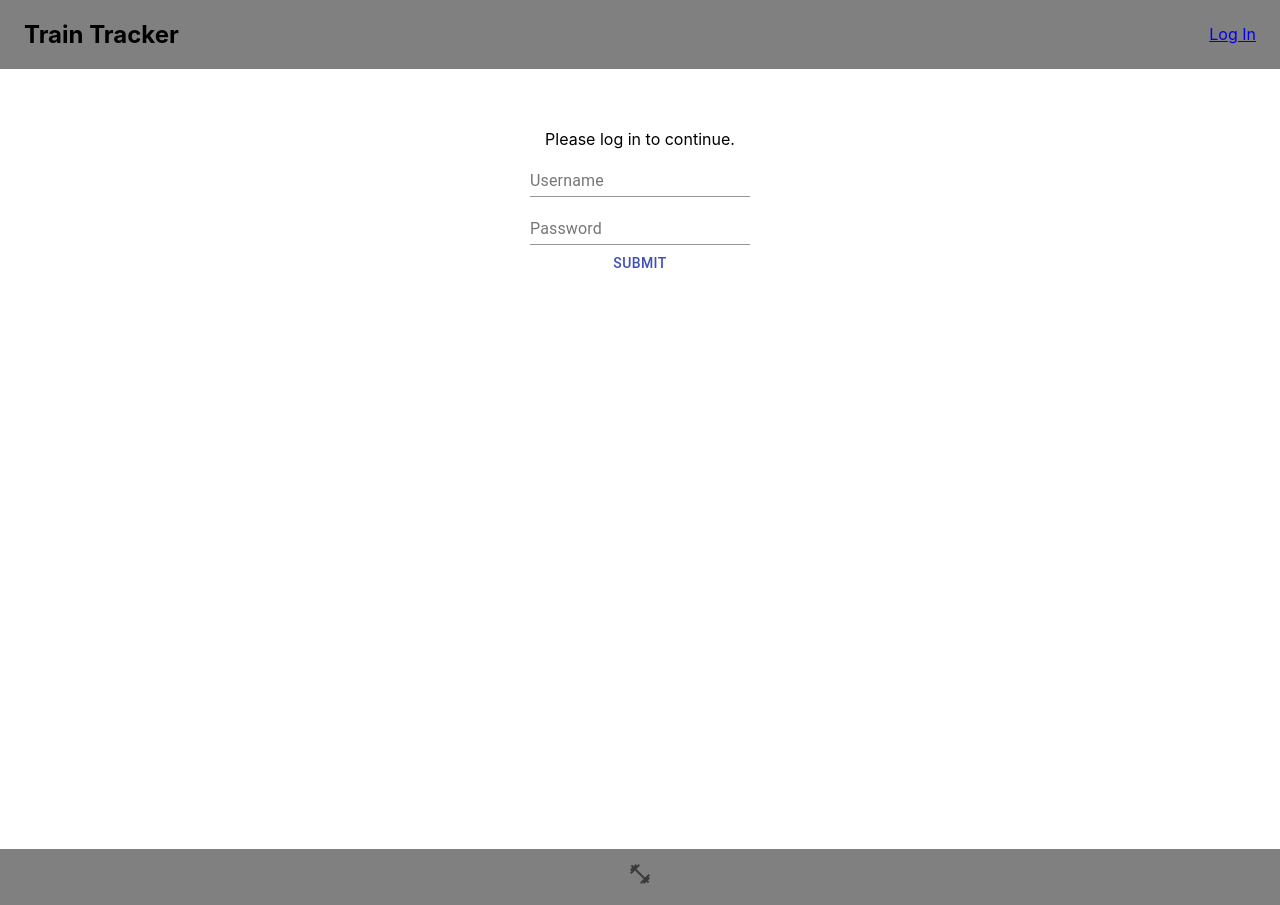
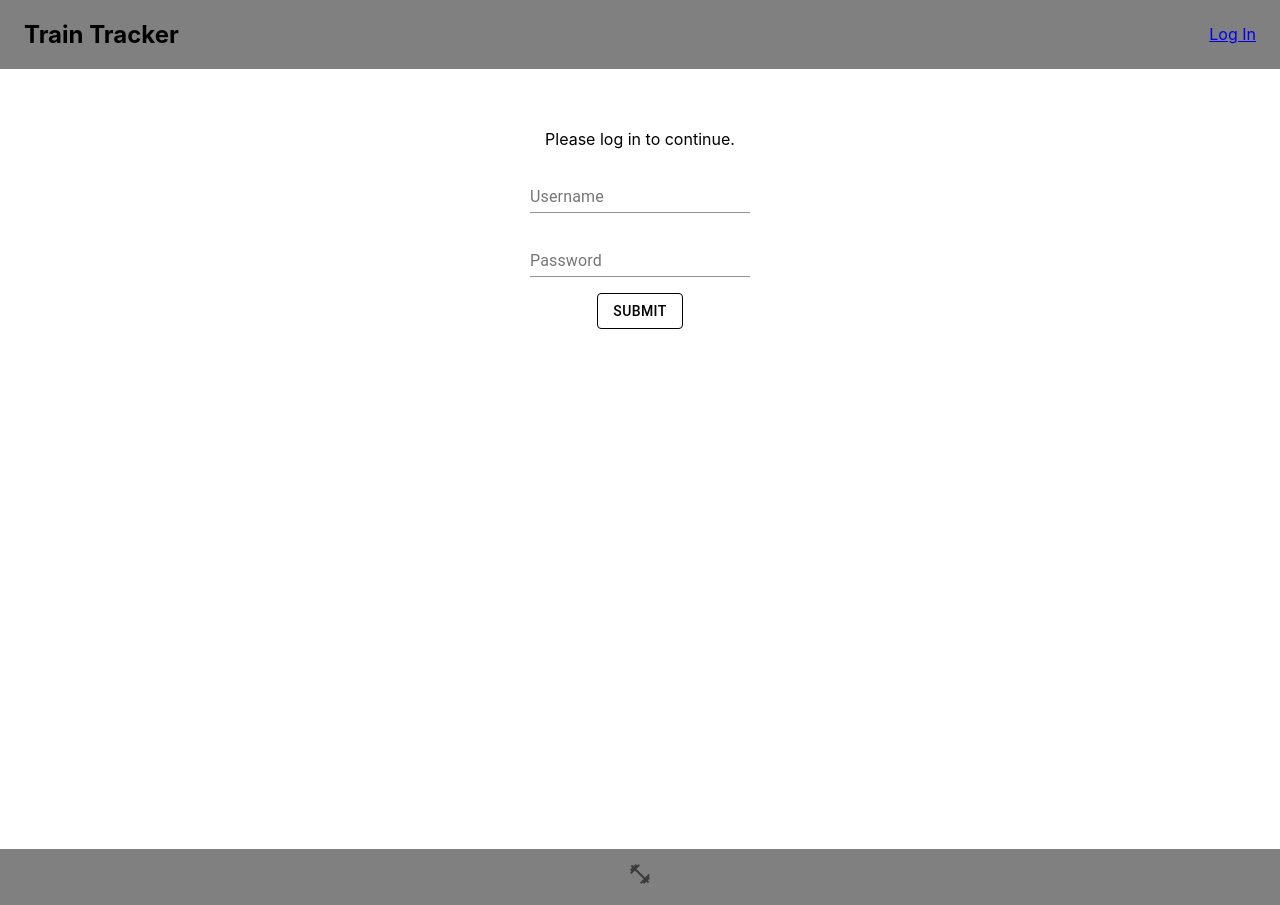
Before and after one commit to mpaustin/train-tracker, a React (Create React App) app: page /home in a window 1280 px wide. Built offline with nearby package versions, Linux system fonts and the light colour scheme.

Commit message:
login styling, middleware change, and removing some console.logs

```diff
--- a/src/components/Content.js
+++ b/src/components/Content.js
@@ -38,8 +38,6 @@ export const Content = (props) => {
     const handleOpen = () => {
         setOpen(true);
     };
-
-    console.log('Content user', user);
 
     return (
         <div>
--- a/src/components/Login.js
+++ b/src/components/Login.js
@@ -4,6 +4,13 @@ import { Box } from '@material-ui/core';
 import TextField from '@material-ui/core/TextField';
 import Button from '@material-ui/core/Button';
 import { logIn } from '../redux/actions/users';
+import { makeStyles } from '@material-ui/core/styles';
+
+const useStyles = makeStyles({
+    loginFields: {
+        margin: '1rem',
+    }
+});
 
 export const Login = (props) => {
 
@@ -12,9 +19,9 @@ export const Login = (props) => {
     const [password, setPassword] = React.useState('');
 
     const { logIn } = props;
+    const classes = useStyles();
 
     const handleSubmit = () => {
-        console.log('Attempting to log in...')
         logIn({
             username,
             password,
@@ -26,7 +33,7 @@ export const Login = (props) => {
             <Box>
               Please log in to continue.
             </Box>
-            <Box>
+            <Box className={classes.loginFields}>
                 <TextField
                     autofocus
                     id='username'
@@ -36,7 +43,7 @@ export const Login = (props) => {
                     // onChange={}
                 />
             </Box>
-            <Box>
+            <Box className={classes.loginFields}>
                 <TextField
                     id='password'
                     label='Password'
@@ -46,7 +53,7 @@ export const Login = (props) => {
                 />
             </Box>
             <Box>
-                <Button onClick={handleSubmit} color='primary' >Submit</Button>
+                <Button onClick={handleSubmit} color='inherit' variant='outlined' >Submit</Button>
             </Box>
         </Box>
     )
--- a/src/redux/index.js
+++ b/src/redux/index.js
@@ -10,8 +10,8 @@ const logger = createLogger({
 const store = createStore(
     rootReducer,
     applyMiddleware(
+        thunk,
         logger,
-        thunk,
     ));
 
 export default store;
--- a/src/redux/reducers/users.js
+++ b/src/redux/reducers/users.js
@@ -14,13 +14,11 @@ const users = (state = initialState, action) => {
     switch (action.type) {
         case LOG_IN.request:
         case LOG_IN.success: {
-            console.log('log in success')
             return Object.assign({}, state, {
                 user: action.payload,
             });
         }
         case LOG_OUT: {
-            console.log('logging out');
             return Object.assign({}, state, {
                 user: '',
             });
```
